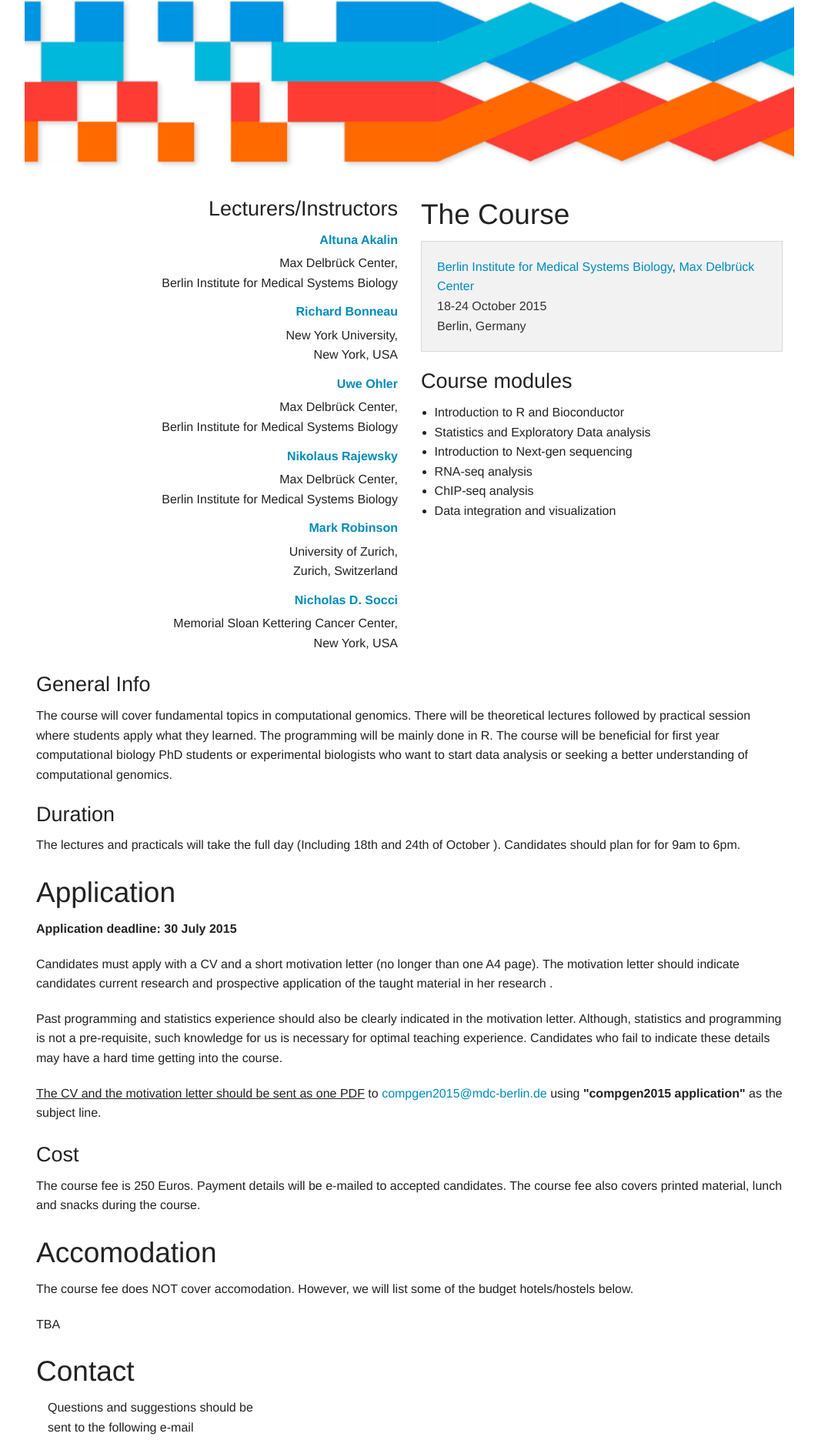
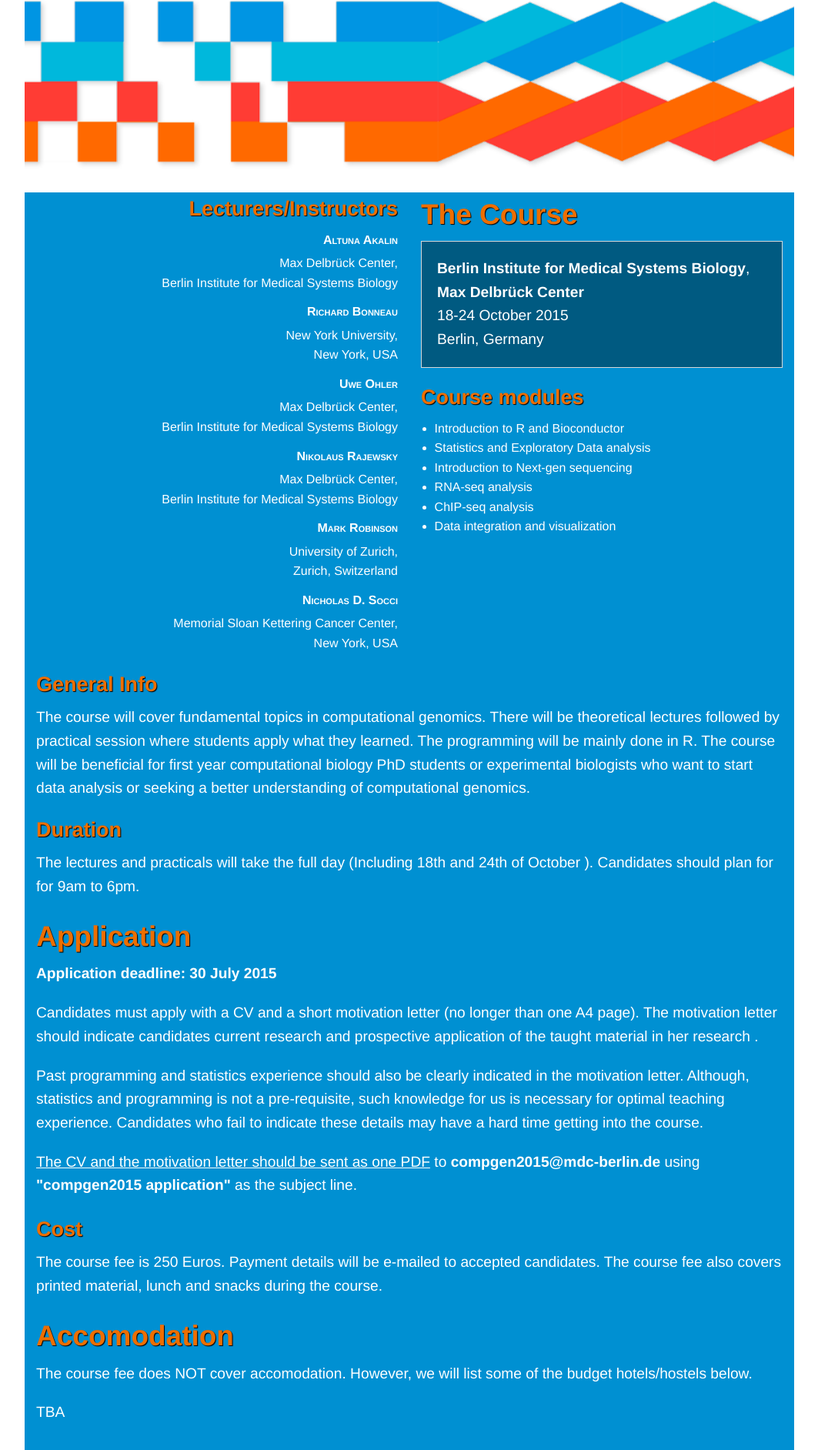
Before and after one commit to BIMSBbioinfo/compgen, a Jekyll site: the page 2015/index.html, which Jekyll copies as it is, in a window 1280 px wide. Shown: the part 384-2268 px from the top of the page at 77% size, without its empty margins (108-1171 px from the left). Built offline with Jekyll 4.4.1, drawn with Linux system fonts in a browser that asks for light colours; nearby versions of some CDN libraries; library files that are not in the unit come from our copies.

Commit message:
load additional stylesheet

```diff
--- /dev/null
+++ b/2015/css/changes.css
@@ -0,0 +1,39 @@
+body {
+    color: #fff;
+    font-size: 120%;
+}
+
+.row {
+    background-color: #0090d2; }
+.row.header {
+    background-color: #fff; }
+
+p {
+    font-size: 1.2rem; }
+
+a:hover {
+    color: #ed6e00; }
+a, a:visited {
+       color: #fff;
+       font-weight: bold; }
+
+dl dt {
+    font-variant: small-caps; }
+dl dt a {
+    color: #fff;
+    font-weight: bold;
+}
+
+h1, h2, h3 {
+    color: #ed6e00;
+    text-shadow: 1px 1px 1px #000;
+    font-weight: bold; }
+
+.panel {
+    background-color: #005a81;
+    color: #fff; }
+.panel * {
+    color: #fff; }
+
+footer .row {
+    background-color: #005a81; }
--- a/2015/index.html
+++ b/2015/index.html
@@ -8,6 +8,7 @@
     <meta name="author" content="Altuna Akalin, Ricardo Wurmus"/>
     <meta name="copyright" content="BIMSB, Copyright (c) 2015"/>
     <link rel="stylesheet" href="css/foundation.css"/>
+    <link rel="stylesheet" href="css/changes.css"/>
     <script src="js/vendor/modernizr.js"></script>
   </head>
   <body>
```
